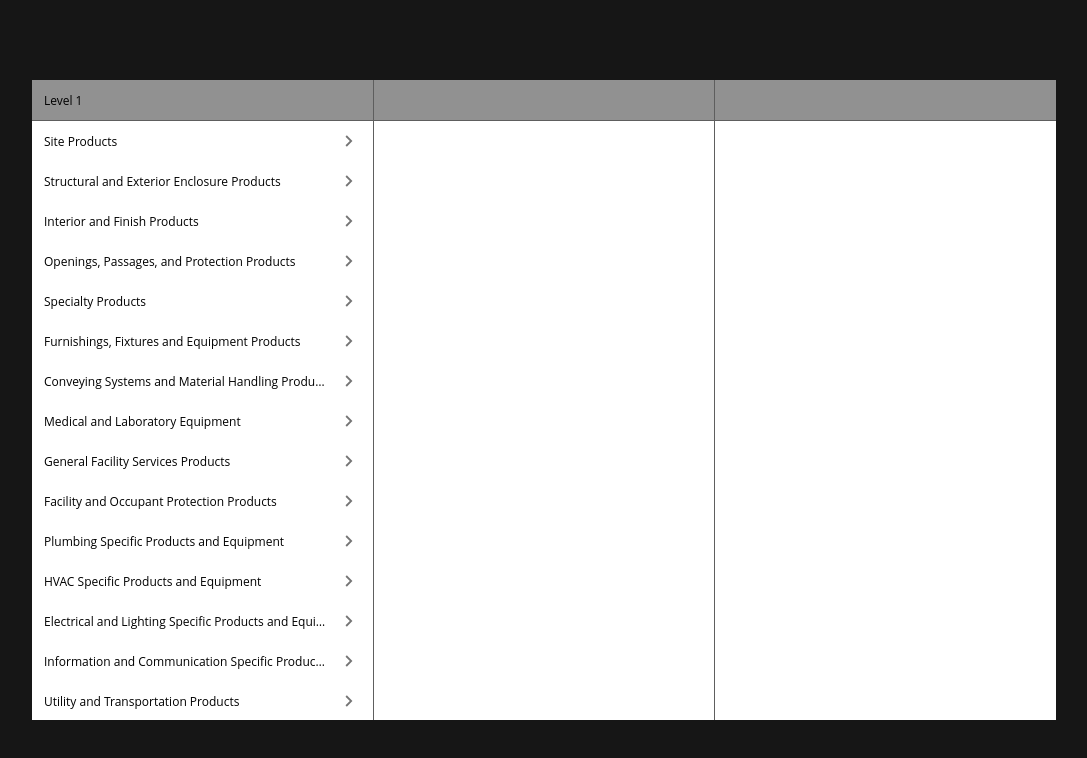
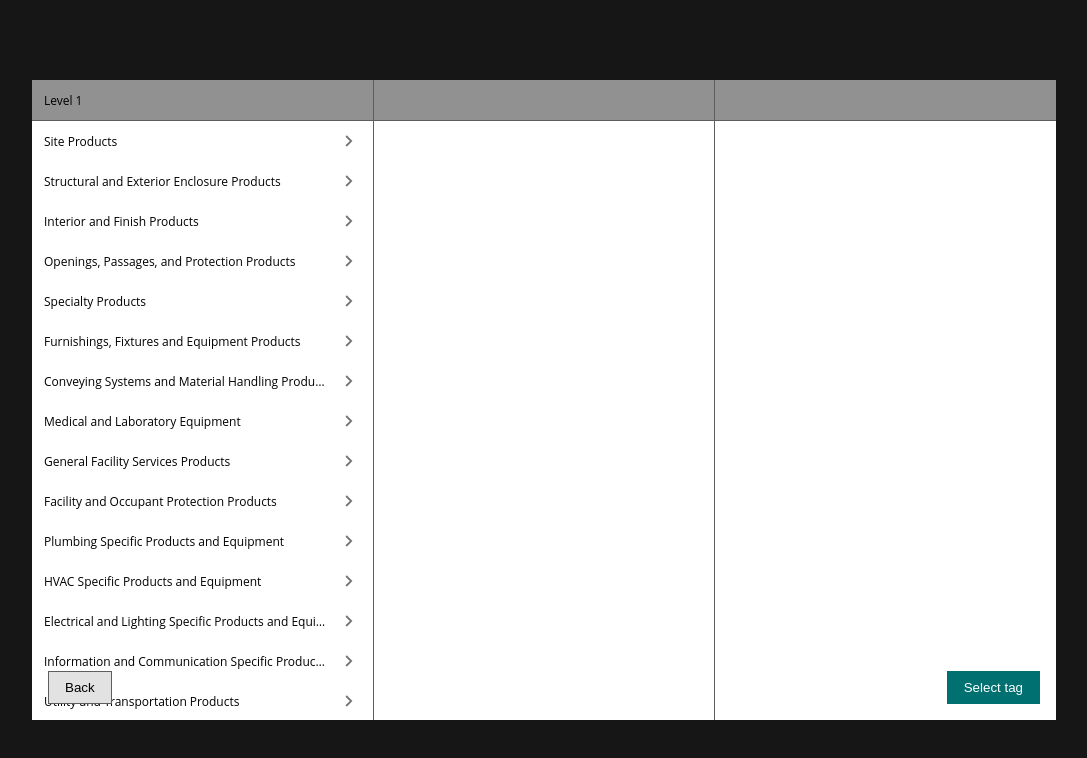
Before and after one commit to zmm2025/react-testing-app, a React (Create React App) app: page / in a window 1280 px wide. Shown: the top 758 px of the page, without its empty margins (96-1183 px from the left). Built offline with nearby package versions, Linux system fonts and the light colour scheme.

Commit message:
add FixedButton component, back/select buttons, and brand color CSS variables

```diff
--- a/src/components/ClassSelector/ClassSelector.css
+++ b/src/components/ClassSelector/ClassSelector.css
@@ -13,6 +13,38 @@ div.class-selector {
 
     /* Other */
     scrollbar-width: none;
+}
+
+button.fixed-button {
+    /* Layout */
+    padding: 8px 16px;
+    position: absolute;
+
+    /* Appearance */
+    cursor: pointer;
+
+    &.filled {
+        /* Appearance */
+        background-color: var(--brand-dark, #007070);
+        border: 1px solid var(--brand-ark, #007070);
+        color: var(--neutral-0, #ffffff);
+    }
+
+    &.tonal {
+        /* Layout */
+        width: calc(inherit + 16px);
+
+        /* Appearance */
+        background-color: var(--neutral-100, #e2e2e2);
+        border: 1px solid var(--neutral-600, #5e5e5e);
+    }
+
+    &:active {
+        /* Appearance */
+        background-color: var(--neutral-800, #2e2e2e);
+        border: 1px solid var(--neutral-800, #2e2e2e);
+        color: var(--neutral-0, #ffffff);
+    }
 }
 
 div.column {
--- a/src/components/ClassSelector/ClassSelector.js
+++ b/src/components/ClassSelector/ClassSelector.js
@@ -133,7 +133,32 @@ function SelectorElements() {
                     </Fragment>
                 );
             })}
+            <FixedButton
+                type="tonal"
+                text="Back"
+                handleClick={() => null}
+                xSide="left"
+                ySide="bottom"
+            />
+            <FixedButton
+                type="filled"
+                text="Select tag"
+                handleClick={() => null}
+                xSide="right"
+                ySide="bottom"
+            />
         </>
+    );
+}
+
+function FixedButton({ type = "filled", text, handleClick, xSide, ySide }) {
+    const cssClassName = `fixed-button ${type}`;
+    const xSideOffset = "calc(10vw + 16px)";
+    const ySideOffset = "calc(10vh + 16px)";
+    const cssStyle = { [xSide]: xSideOffset, [ySide]: ySideOffset };
+
+    return (
+        <button className={cssClassName} style={cssStyle} onClick={handleClick}>{text}</button>
     );
 }
 
--- a/src/index.css
+++ b/src/index.css
@@ -23,6 +23,10 @@ body {
   --neutral-950:  #080808;
   --neutral-1000: #000000;
 
+  --brand-light: #8AD3DD;
+  --brand:       #00A1A3;
+  --brand-dark:  #007070;
+
   --blue-50:  #F0F7FE;
   --blue-100: #DEECFB;
   --blue-200: #C5DFF8;
```
